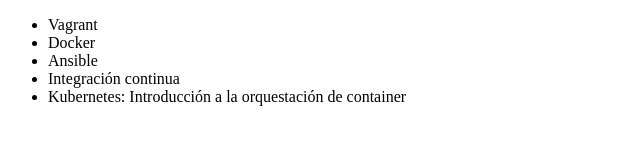
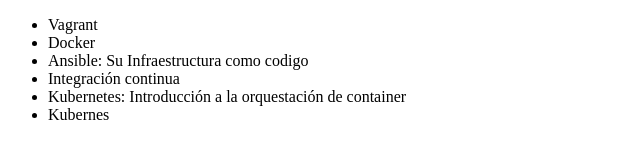
Before and after one commit to EduaZava1998/Alura-Git, a plain HTML site: page Index.html in a window 1280 px wide. Shown: the whole page, without its empty margins (0-640 px from the left). Drawn offline with Linux system fonts and the light colour scheme.

Commit message:
Modificando el nombre del curso de Ansible

```diff
--- a/Index.html
+++ b/Index.html
@@ -8,9 +8,10 @@
           <ul>
               <li> Vagrant </li>
               <li> Docker </li>
-              <li> Ansible </li>
+              <li> Ansible: Su Infraestructura como codigo</li>
               <li> Integración continua </li>
               <li> Kubernetes: Introducción a la orquestación de container</li>
+              <li>Kubernes</li>
           </ul>
      </body>
 </html>
```
